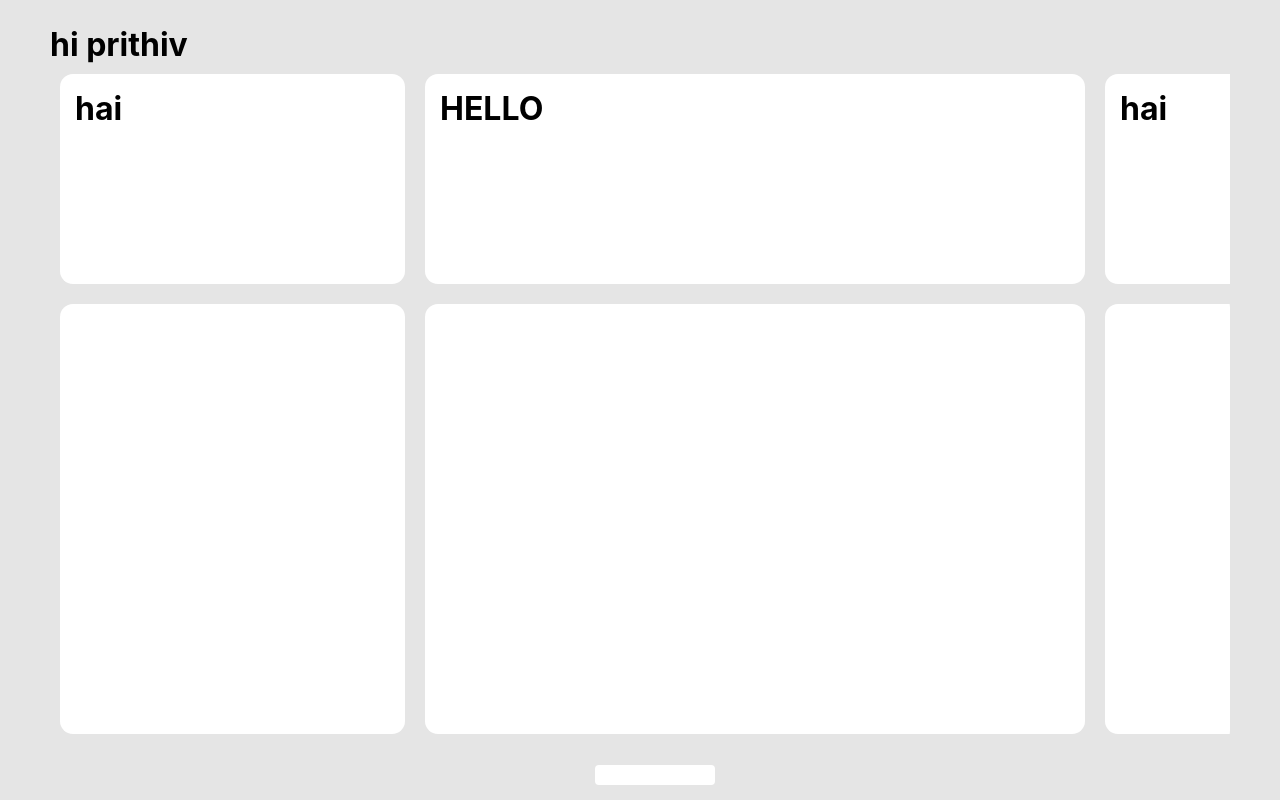
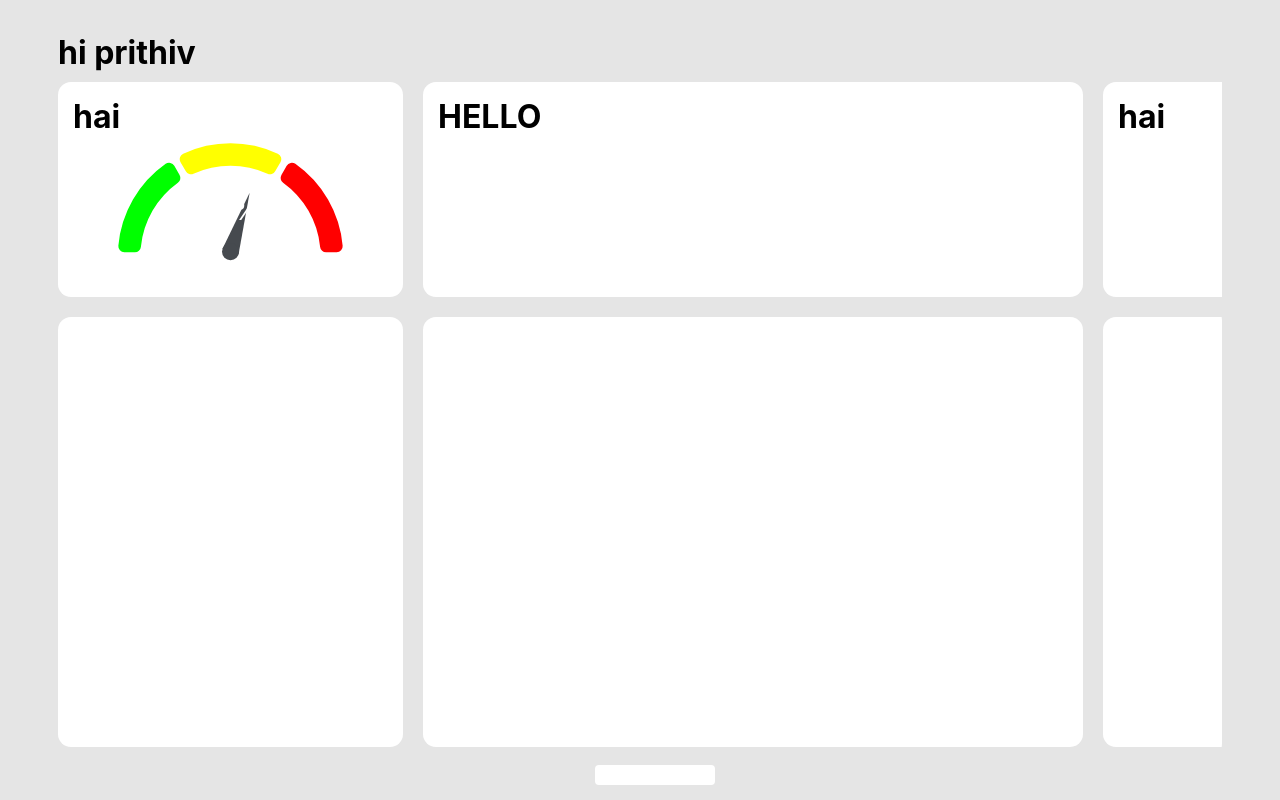
Before and after one commit to Adhi2312/FITNESS_TRACKER, a React (Create React App) app: page / in a window 1280 px wide. Built offline with nearby package versions, Linux system fonts and the light colour scheme.

Commit message:
added chart

```diff
--- a/package.json
+++ b/package.json
@@ -3,11 +3,17 @@
   "version": "0.1.0",
   "private": true,
   "dependencies": {
+    "@emotion/react": "^11.13.3",
+    "@emotion/styled": "^11.13.0",
+    "@mui/material": "^6.1.1",
+    "@mui/x-charts": "^7.18.0",
     "@testing-library/jest-dom": "^5.17.0",
     "@testing-library/react": "^13.4.0",
     "@testing-library/user-event": "^13.5.0",
     "react": "^18.3.1",
     "react-dom": "^18.3.1",
+    "react-gauge-chart": "^0.5.1",
+    "react-gauge-component": "^1.2.61",
     "react-router-dom": "^6.26.2",
     "react-scripts": "5.0.1",
     "web-vitals": "^2.1.4"
--- a/src/index.css
+++ b/src/index.css
@@ -6,6 +6,7 @@ body {
     sans-serif;
   -webkit-font-smoothing: antialiased;
   -moz-osx-font-smoothing: grayscale;
+  background-color: #e5e5e5;
 }
 
 code {
@@ -30,6 +31,7 @@ h1{
   /* background-color: bisque; */
   height: 100vh;
   background-color: #e5e5e5;
+  padding: auto;
 
 }
 .nav
--- a/src/screens/DB.jsx
+++ b/src/screens/DB.jsx
@@ -1,5 +1,9 @@
 import React from 'react'
 import './db.css'
+// import { Gauge, gaugeClasses } from '@mui/x-charts/Gauge';
+import GaugeChart from 'react-gauge-chart'
+import GaugeComponent from 'react-gauge-component'
+
 
 const DB = () => {
   return (
@@ -10,6 +14,14 @@ const DB = () => {
       <div className='one'>
           <div className='one-1'>
             <h1>hai</h1>
+            {/* <gauge/>
+             */}
+             <GaugeChart id="gauge-chart1" percent={0.6} />
+
+
+
+
+
           </div>
 
           <div className='one-2'>
@@ -43,5 +55,8 @@ const DB = () => {
     </div>
   )
 }
+const gauge=()=>{
+  <GaugeChart id="gauge-chart1" percent={0.5} />
+}
 
 export default DB
--- a/src/screens/db.css
+++ b/src/screens/db.css
@@ -3,6 +3,7 @@
     display: flex;
     flex-direction: column;
     padding: 5px 30px;
+    margin: 8px;
     /* background-color: gray; */
 
 }
@@ -24,7 +25,7 @@
     min-height: 180px;
     border-radius: 13px;
     min-width: 315px;
-    margin: 10px;
+    margin: 10px 10px 10px 0px;
 }
 .one-2
 {
@@ -61,7 +62,7 @@
     /* padding: 15px; */
     min-height: 400px;
     min-width: 345px;
-    margin: 10px;
+    margin: 10px 10px 10px 0px;
     background-color: #ffffff;
     border-radius: 13px;
 
```
Also changed, not shown: 1 other file (tests, documents, lock files or other folders).
